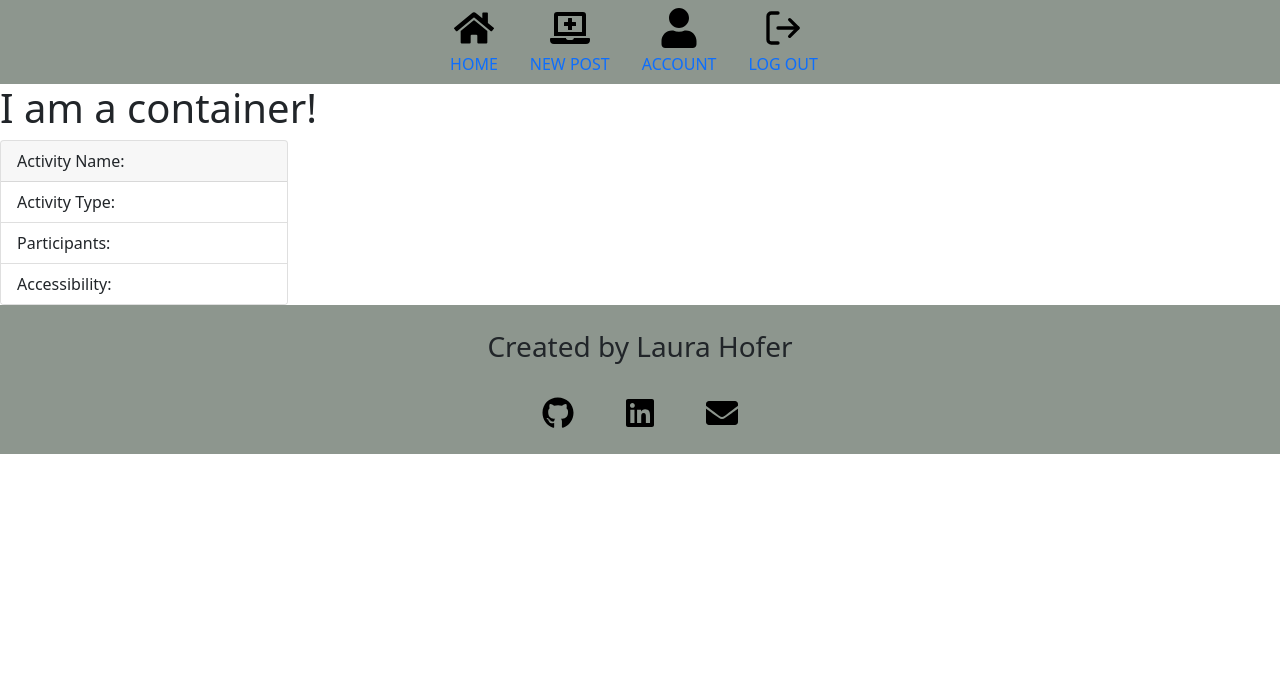
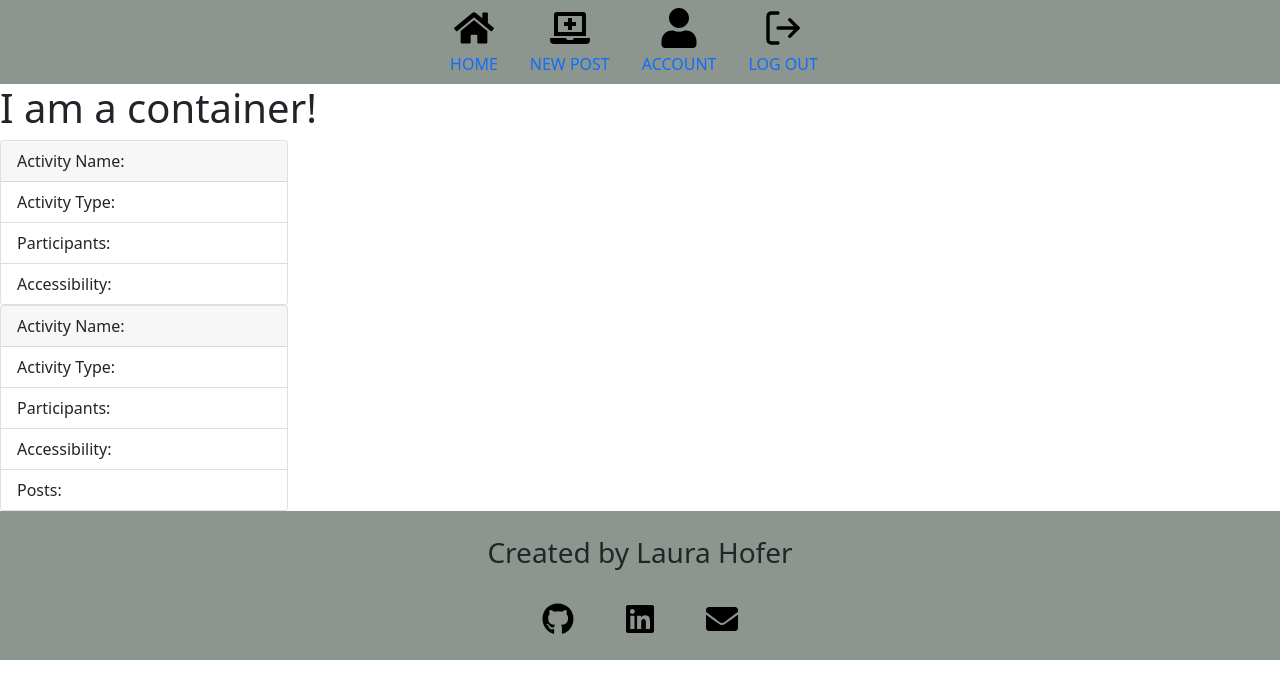
Before and after one commit to ljhofer/bored-activity-generator-hofer, a React (Create React App) app in the folder client/: page / in a window 1280 px wide. Shown: the top 698 px of the page. Built offline with nearby package versions, Linux system fonts and the light colour scheme.

Commit message:
Added basic card template in LargeCard.jsx

```diff
--- a/client/src/components/Container.jsx
+++ b/client/src/components/Container.jsx
@@ -5,6 +5,7 @@ import Signup from "./pages/Signup";
 import Login from "./pages/Login";
 import Dashboard from "./pages/Dashboard";
 import SmallCard from "./SmallCard";
+import LargeCard from "./LargeCard";
 
 
 
@@ -17,7 +18,8 @@ function Container () {
     return (
         <div>
             <h1>I am a container!</h1>
-            <SmallCard/>
+            <SmallCard />
+            <LargeCard />
             <Router>
                 <Routes>
                     <Route exact path="/" component={Home} />
--- a/client/src/components/LargeCard.jsx
+++ b/client/src/components/LargeCard.jsx
@@ -1,4 +1,6 @@
 import React from "react";
+import Card  from "react-bootstrap/Card";
+import { ListGroup } from "react-bootstrap";
 
 function LargeCard () {
 
@@ -7,11 +9,15 @@ function LargeCard () {
 
     return (
         <div>
-
-
-
-
-
+            <Card style={{ width: '18rem' }}>
+                <Card.Header>Activity Name: </Card.Header>
+                <ListGroup variant="flush">
+                    <ListGroup.Item>Activity Type: </ListGroup.Item>
+                    <ListGroup.Item>Participants: </ListGroup.Item>
+                    <ListGroup.Item>Accessibility: </ListGroup.Item>
+                    <ListGroup.Item>Posts: </ListGroup.Item>
+                </ListGroup>
+            </Card>
         </div>
     )
 }
```
